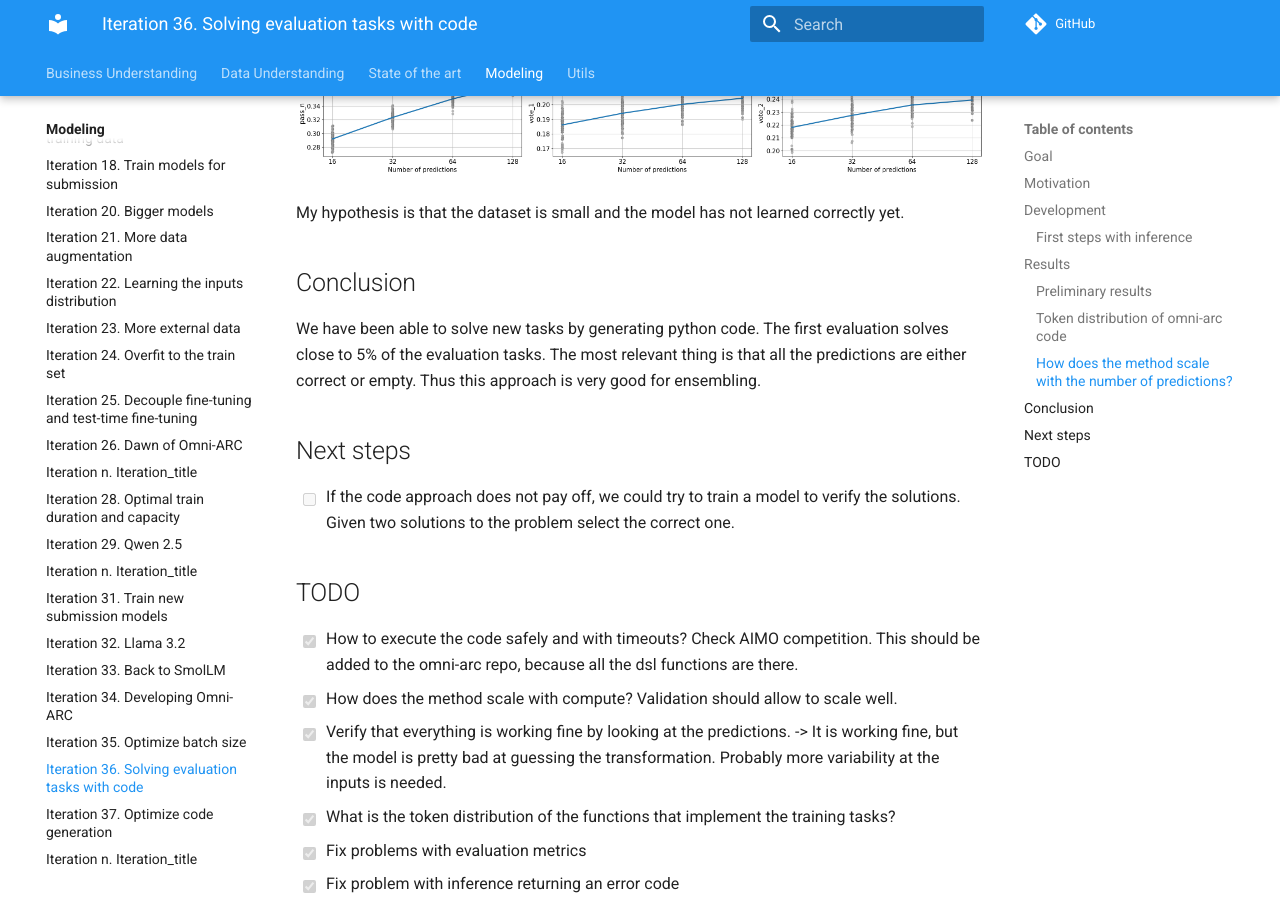
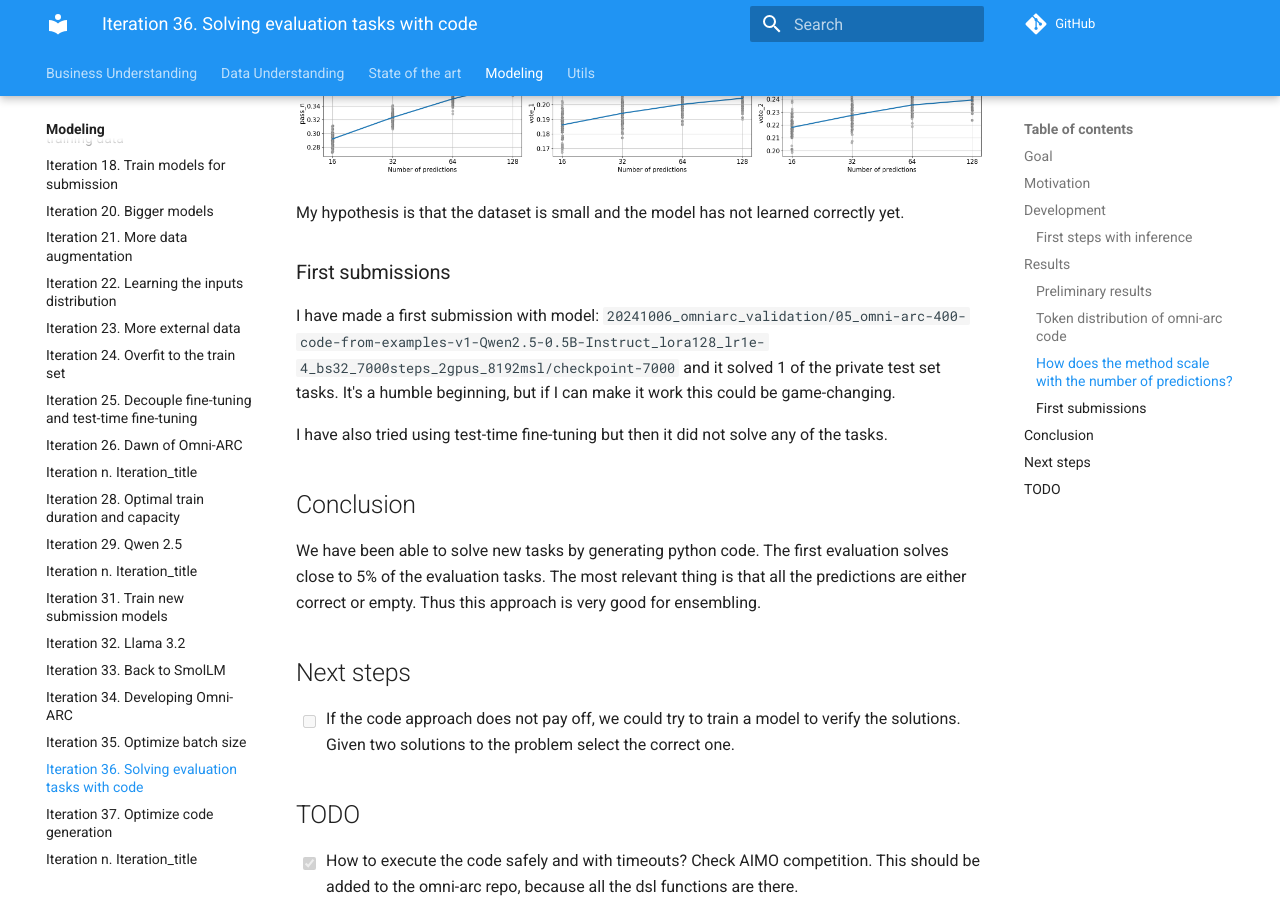
Before and after one commit to zhengjunyao-work/arc24, an MkDocs documentation site: the page built from docs/modeling/Iteration_36_solving_evaluation_tasks_with_code.md, in a window 1280 px wide and 900 px high, scrolled down 2326 px. Built offline with MkDocs 1.6.1 and Material for MkDocs 9.7.7, drawn with Linux system fonts in a browser that asks for light colours; comment, search, counter and statistics services are not loaded.

Commit message:
updated documentation

```diff
--- a/docs/modeling/Iteration_36_solving_evaluation_tasks_with_code.md
+++ b/docs/modeling/Iteration_36_solving_evaluation_tasks_with_code.md
@@ -152,6 +152,12 @@ As a reference we can compare it to a experiment from [Iteration 30](Iteration_3
 
 My hypothesis is that the dataset is small and the model has not learned correctly yet.
 
+### First submissions
+
+I have made a first submission with model: `20241006_omniarc_validation/05_omni-arc-400-code-from-examples-v1-Qwen2.5-0.5B-Instruct_lora128_lr1e-4_bs32_7000steps_2gpus_8192msl/checkpoint-7000` and it solved 1 of the private test set tasks. It's a humble beginning, but if I can make it work this could be game-changing.
+
+I have also tried using test-time fine-tuning but then it did not solve any of the tasks.
+
 ## Conclusion
 
 We have been able to solve new tasks by generating python code. The first evaluation solves close to 5% of the
```
